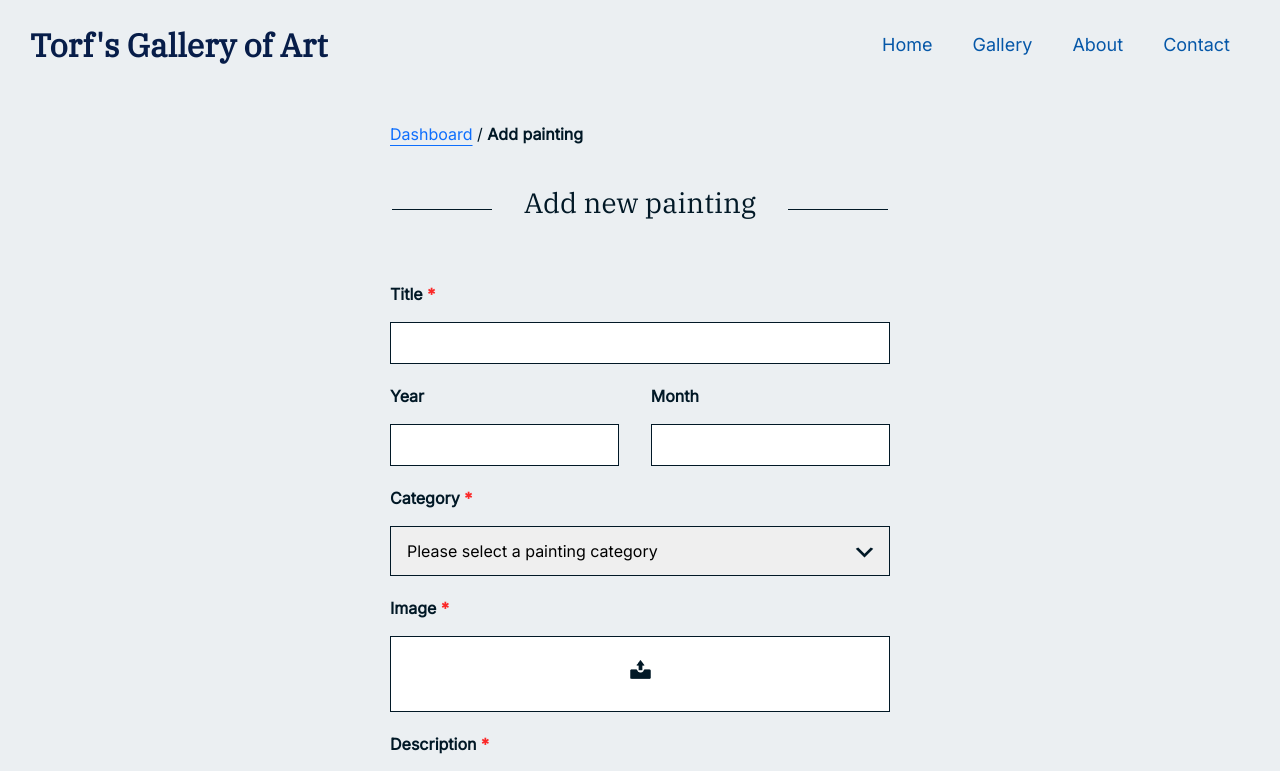
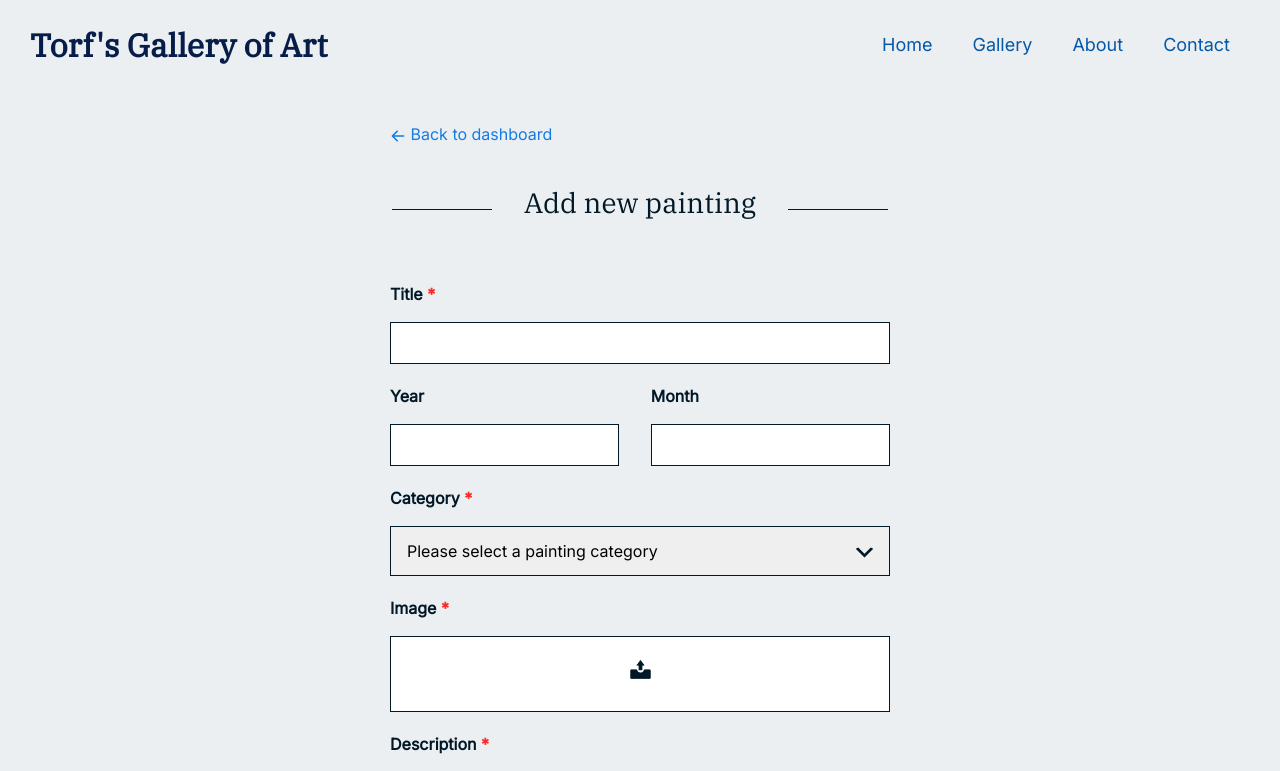
Before and after one commit to lunadragon06/torfs-art-gallery, a React (Create React App) app: page /add in a window 1280 px wide. Shown: the top 771 px of the page. Built offline with nearby package versions, Linux system fonts and the light colour scheme.

Commit message:
Update Add.js

```diff
--- a/src/components/pages/admin/subpages/Add.js
+++ b/src/components/pages/admin/subpages/Add.js
@@ -1,6 +1,7 @@
 import * as yup from "yup";
 import FormError from "../../../../common/FormError";
 import Heading from "../../../layout/typography/Heading";
+import { HiArrowLeft } from 'react-icons/hi';
 import { Link, useHistory } from "react-router-dom";
 import React from "react";
 import useAxios from "../../../../hooks/useAxios";
@@ -58,12 +59,7 @@ function Add() {
 
 	return (
 	<section className="add" style={{ margin: '0 auto', maxWidth: '500px', }}>
-		<div className="breadcrumb" style={{ marginBottom: '2.5rem', }}>
-			<Link to="/dashboard">
-				Dashboard
-			</Link>
-			<span className="current-link"> / <b> Add painting</b></span>
-		</div>
+		<Link to="/dashboard" className="view" style={{ display: 'inline-block', marginBottom: '2.5rem' }}><HiArrowLeft /> Back to dashboard</Link>
 		<Heading content="Add new painting" />
 		<form onSubmit={handleSubmit(onSubmit)}>
 		{serverError && <FormError>{serverError}</FormError>}
```
